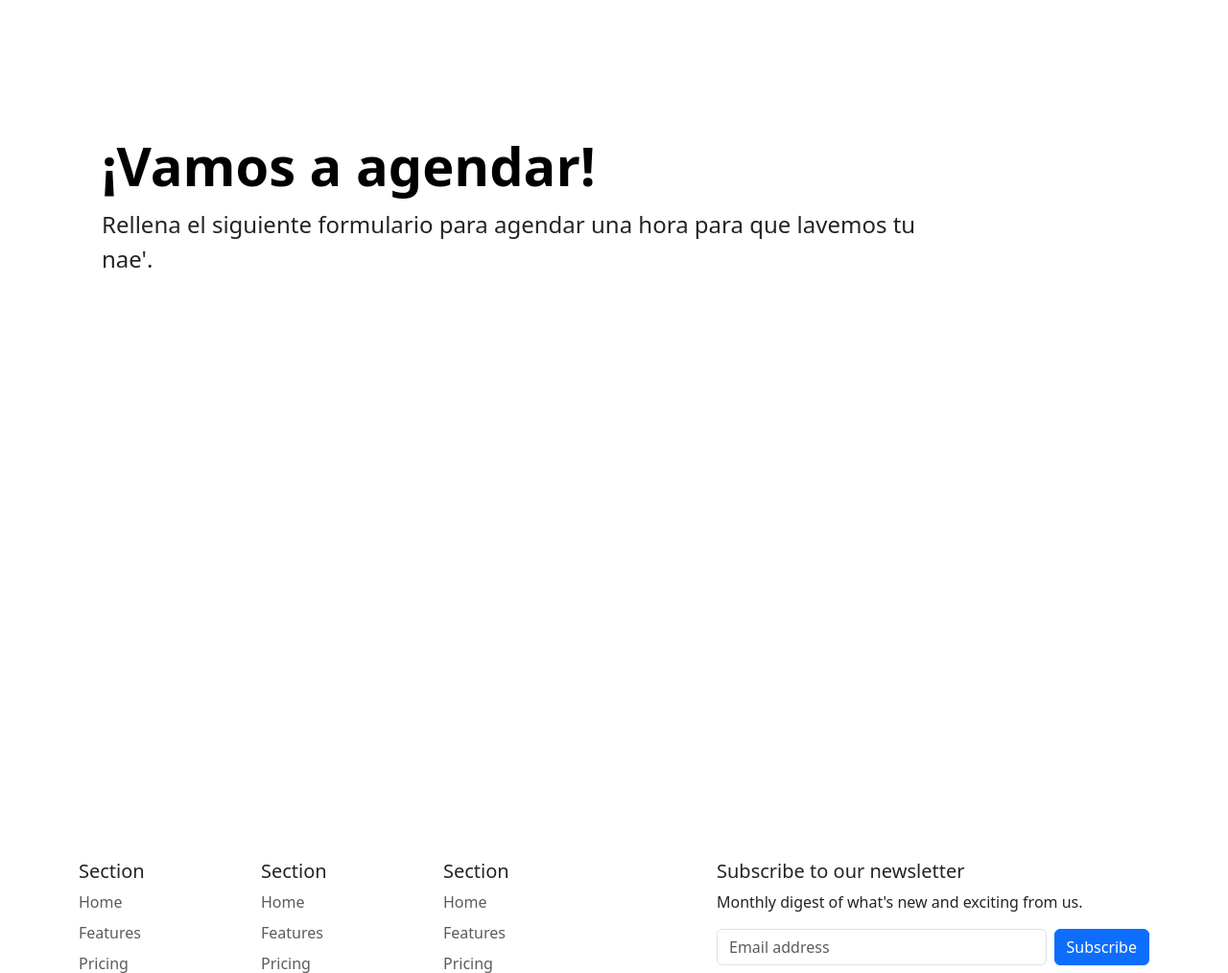
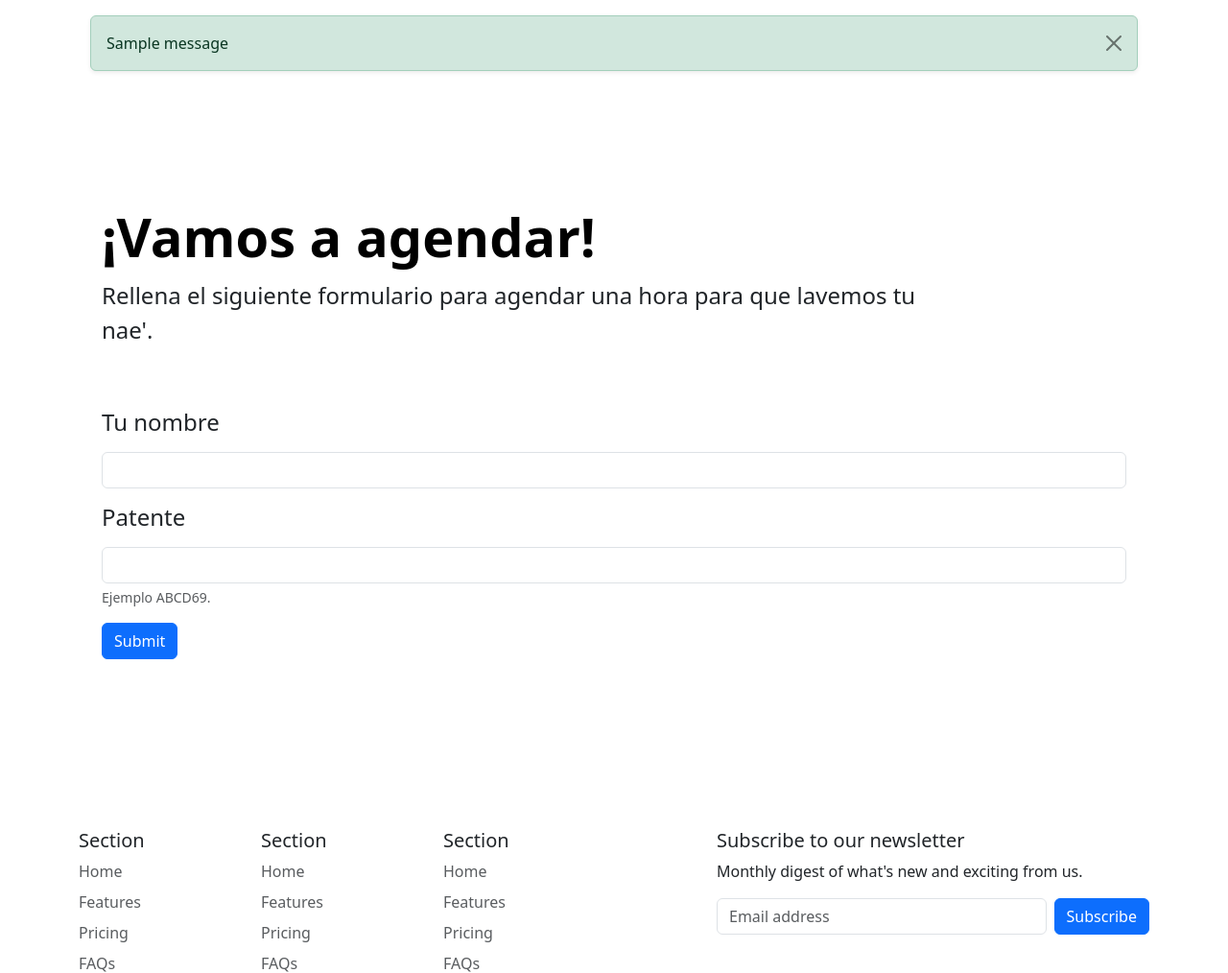
Before and after one commit to Urfenox/Jalopy-Wash, a Django app: page /agendar/ in a window 1280 px wide. Shown: the part 73-1087 px from the top of the page at 96% size. Run offline with Django 5.2, Linux system fonts and the light colour scheme; tables that the repository leaves empty hold one stand-in row (values such as "Sample post"); one stand-in notice (Sample message) is shown; some libraries are stand-ins or nearby versions.

Commit message:
agendar hora & mensajes

```diff
--- /dev/null
+++ b/cliente/forms.py
@@ -0,0 +1,11 @@
+from django import forms
+from .models import Hora
+
+class Agendar(forms.ModelForm):
+    class Meta:
+        model = Hora
+        fields = ["dueño", "patente"]
+        widgets = {
+            "dueño": forms.TextInput(attrs={"class": "form-control"}),
+            "patente": forms.TextInput(attrs={"class": "form-control"})
+        }
--- a/cliente/views.py
+++ b/cliente/views.py
@@ -1,5 +1,7 @@
 from django.shortcuts import render, redirect, get_object_or_404
-from .models import Vehiculo
+from django.contrib import messages
+from .models import Vehiculo, Hora
+from .forms import Agendar
 
 # Create your views here.
 
@@ -7,7 +9,15 @@ def index(request):
     return render(request, "cliente/index.html")
 
 def agendar(request):
-    return render(request, "cliente/agendar.html")
+    form = Agendar(request.POST or None)
+    if form.is_valid():
+        if Hora.objects.get(patente=form.cleaned_data['patente']):
+            messages.error(request, "¡Ups! Ya existe una hora para este vehiculo.")
+            return redirect("cliente:agendar")
+        form.save()
+        messages.success(request, "¡Hora agendada correctamente!")
+        return redirect("cliente:agendar")
+    return render(request, "cliente/agendar.html", {"form": form})
 
 def buscar(request):
     patente = request.GET.get('patente', '')
--- a/templates/cliente/agendar.html
+++ b/templates/cliente/agendar.html
@@ -9,8 +9,20 @@
             <p class="col-lg-10 fs-4">Rellena el siguiente formulario para agendar una hora para que lavemos tu nae'.</p>
         </div>
     </div>
-</div>
-<div>
-    <form action="" method="post"></form>
+    <div class="text-start">
+        <form action="" method="post">
+            {% csrf_token %}
+            <div class="mb-3">
+                <label for="id_dueño" class="form-label"><h4>Tu nombre</h4></label>
+                {{ form.dueño }}
+            </div>
+            <div class="mb-3">
+                <label for="id_patente" class="form-label"><h4>Patente</h4></label>
+                {{ form.patente }}
+                <div id="patenteHelp" class="form-text">Ejemplo ABCD69.</div>
+            </div>
+            <button type="submit" class="btn btn-primary">Submit</button>
+        </form>
+    </div>
 </div>
 {% endblock %}
--- a/templates/cliente/base.html
+++ b/templates/cliente/base.html
@@ -26,6 +26,7 @@
         </div>
       </header>
     <section class="container">
+        {% include 'mensajes.html' %}
         {% block cuerpo %}
         {% endblock %}
     </section>
--- /dev/null
+++ b/templates/mensajes.html
@@ -0,0 +1,12 @@
+{% if messages %}
+<div class="container">
+    {% for message in messages %}
+    <div class="alert {{ message.tags }} alert-dismissible fade show shadow-sm" role="alert">
+        {% autoescape off %}
+        {{ message }}
+        {% endautoescape %}
+        <button type="button" class="btn-close" data-bs-dismiss="alert" aria-label="Close"></button>
+    </div>
+    {% endfor %}
+</div>
+{% endif %}
```
Also changed, not shown: jalopywash/settings.py (+13 -0 lines).
